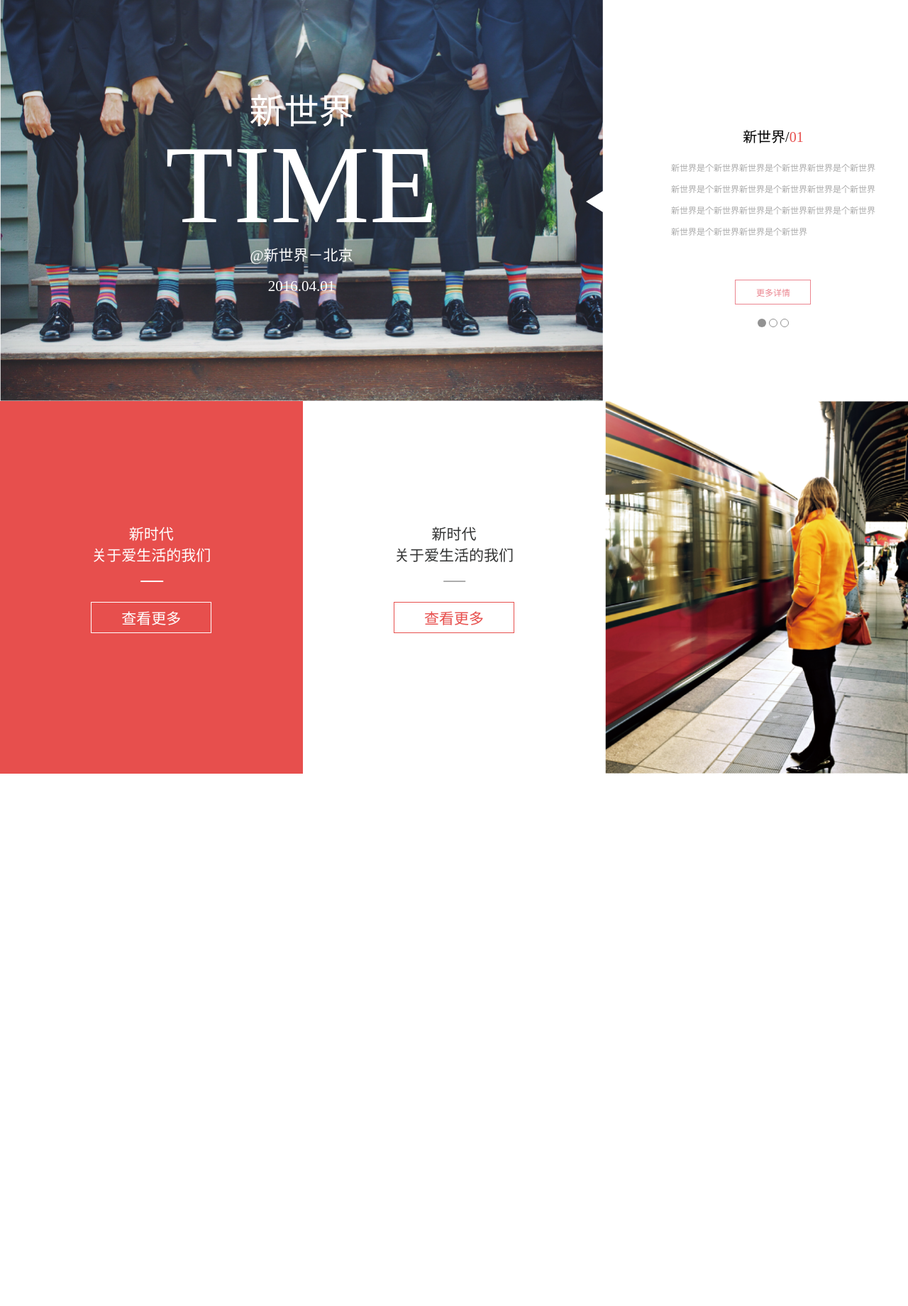
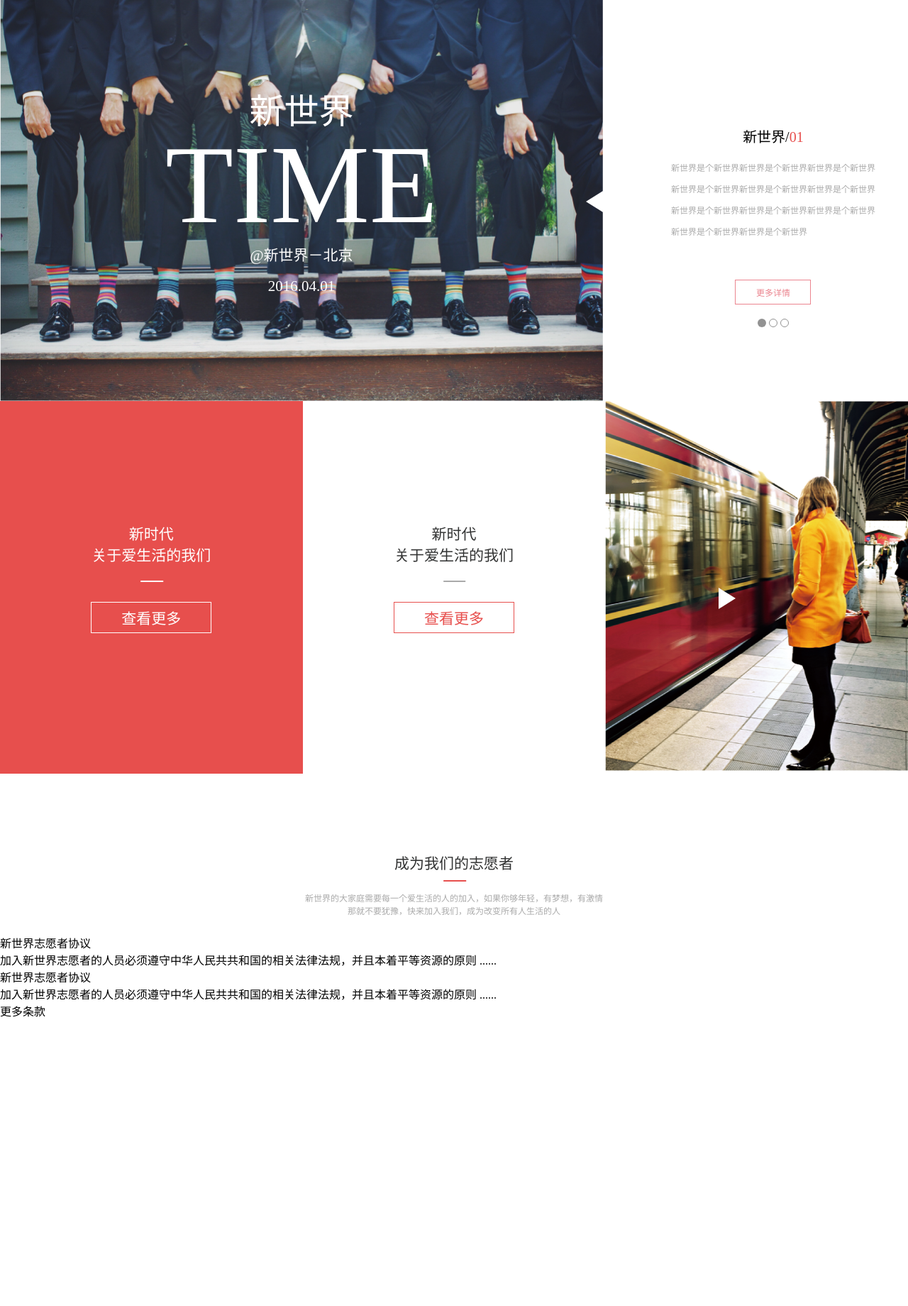
Before and after one commit to small-huge-egg/demo, a PHP site: the page made by ife/第七个.html in a window 1280 px wide. Shown: the part 2278-4118 px from the top of the page at 71% size. Before the commit the page ends 3368 px from the top, so only its background shows below. Run offline with PHP 8.4, Linux system fonts and the light colour scheme.

Commit message:
日常更新

```diff
--- a/ife/style/seventh.css
+++ b/ife/style/seventh.css
@@ -452,7 +452,7 @@ nav ul li a:hover{
     font-family: 'SimHei';
     font-size:21px;
     line-height:30px;
-    color:rgb(50,51,51);
+    color:#323333;
 }
 .banner-lovelive-white p:after {
     content: "";
@@ -461,7 +461,7 @@ nav ul li a:hover{
     bottom: -22px;
     width: 1.5em;
     transform: translate(-47%);
-    border-bottom: 2px solid #adadad;
+    border-bottom: 2px solid #aaa;
 }
 .banner-lovelive-white input{
     margin-top:50px;
@@ -475,15 +475,46 @@ nav ul li a:hover{
     background:#fff;
 }
 .banner-lovelive-picture img{
+    position: relative;
     float:left;
     width:33.33%;
-    min-height:525px;
+    height:521px;
     display:inline-block;
 }
 .b-l-w-triangle{
-    margin-top:-156px;
+    position: absolute;
+    margin: 262.5 1013px;
     vertical-align: center;
-    border-top:15px solid transparent;
-    border-right: 24px solid #fff;
+    border-top: 15px solid transparent;
+    border-left: 24px solid #fff;
     border-bottom: 15px solid transparent;
 }
+.banner-volunteer{
+    min-height:750px;
+    width:100%;
+}
+.volunteer-textone{
+    position:relative;
+    padding-top:112px;
+    text-align:center;
+    font-family: 'SimHei';
+    font-size:21px;
+    line-height: 30px;
+    color:#323333;
+}
+.volunteer-textone:after {
+    content: "";
+    position: absolute;
+    left: 50%;
+    bottom: -10px;
+    width: 1.5em;
+    transform: translate(-47%);
+    border-bottom: 2px solid rgb(231,79,77);
+}
+.volunteer-texttwo{
+    margin:24px;
+    text-align:center;
+    font-family: 'MicrosoftYaHei';
+    font-size:12px;
+    color:#aaa;
+}
--- a/ife/第七个.html
+++ b/ife/第七个.html
@@ -125,15 +125,33 @@
             <div class="banner-lovelive">
                 <div class="banner-lovelive-red">
                     <p>新时代<br>关于爱生活的我们</p>
-                    <input type="button" value="查看更多">
+                    <input type9="button" value="查看更多">
                 </div>
                 <div class="banner-lovelive-white">
                     <p>新时代<br>关于爱生活的我们</p>
                     <input type="button" value="查看更多">
-                    <div class="b-l-w-triangle"></div>
                 </div>
                 <div class="banner-lovelive-picture">
                     <img src="images/seventh/yellow.png" alt="">
+                    <div class="b-l-w-triangle"></div>
+                </div>
+                <div class="clear"></div>
+            </div>
+            <div class="banner-volunteer">
+                <p class="volunteer-textone">成为我们的志愿者</p>
+                <p class="volunteer-texttwo">新世界的大家庭需要每一个爱生活的人的加入，如果你够年轻，有梦想，有激情<br>那就不要犹豫，快来加入我们，成为改变所有人生活的人</p>
+                <div class="colunteer-clause">
+                    <div class="colunteer-aggrement">
+                        <p class="c-aggrement-title">新世界志愿者协议</p>
+                        <p class="c-aggrement-text">加入新世界志愿者的人员必须遵守中华人民共共和国的相关法律法规，并且本着平等资源的原则 ......</p>
+                    </div>
+                    <div class="colunteer-rights">
+                        <p class="c-rights-title">新世界志愿者协议</p>
+                        <p class="c-rights-text">加入新世界志愿者的人员必须遵守中华人民共共和国的相关法律法规，并且本着平等资源的原则 ......</p>
+                    </div>
+                    <div class="colunteer-more">
+                        <p class=c-more"">更多条款</p>
+                    </div>
                 </div>
             </div>
         </body>
```
